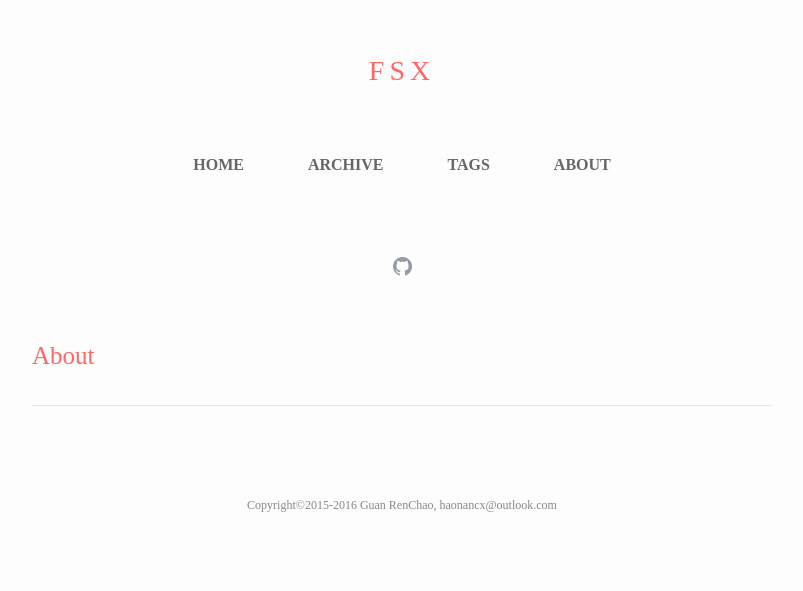
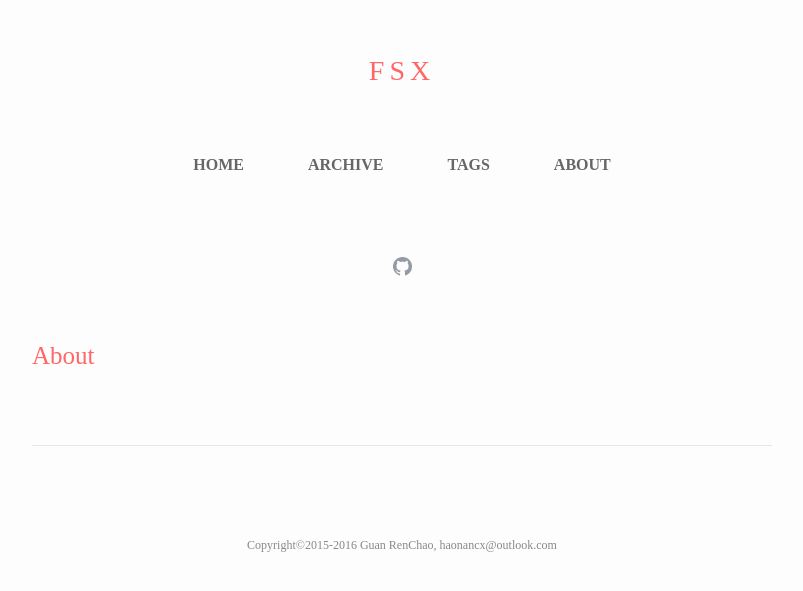
Before and after one commit to xtd420/Haonancx.github.io, a Jekyll site: the page built from about.md, in a window 1280 px wide. Shown: the top 591 px of the page, without its empty margins (238-1041 px from the left). Built offline with Jekyll 4.4.1, drawn with Linux system fonts in a browser that asks for light colours; Markdown is read by kramdown in place of the engine named in the settings.

Commit message:
changes-1

```diff
--- a/_sass/_layout.scss
+++ b/_sass/_layout.scss
@@ -111,6 +111,7 @@ a:hover {
 .post-content{
     margin: 30px auto;
     border-bottom: 1px solid #e6e6e6;
+    padding: 0 0 40px;
 }
 .post-content h2,.post-content h3,.post-content h4{
     font-weight: bold;
@@ -130,7 +131,7 @@ a:hover {
     color: #f66;
 }
 .post-content p a:hover{
-    border-bottom:1px solid #f66;
+    border-bottom:2px solid #f66;
 }
 .post-content ul li {
     position: relative;
```
